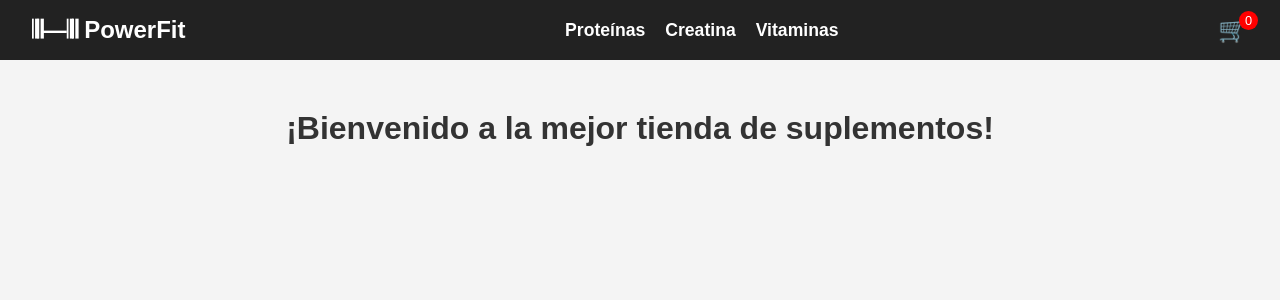
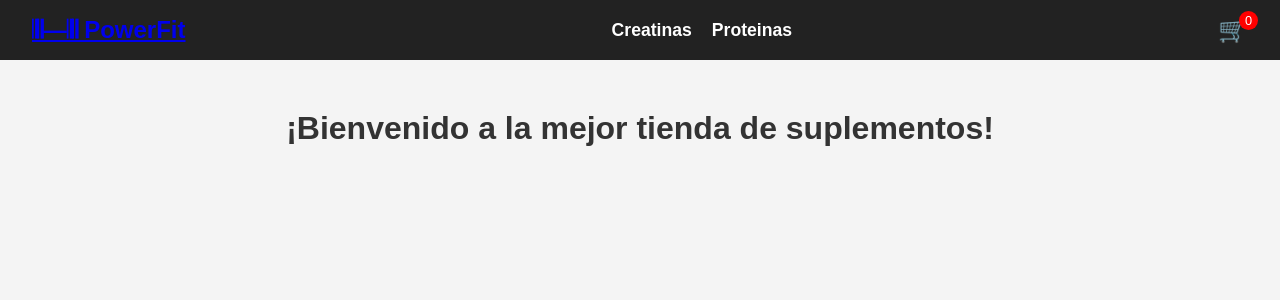
Before and after one commit to JoacoSperatti/Proyecto-React, a React (Vite) app: page / in a window 1280 px wide. Shown: the top 300 px of the page. Built offline with nearby package versions, Linux system fonts and the light colour scheme; the HTML template or start-up script is replaced by a standard one.

Commit message:
2da entrega parte 1

```diff
--- a/package.json
+++ b/package.json
@@ -12,7 +12,9 @@
   "dependencies": {
     "lucide-react": "^0.554.0",
     "react": "^19.2.0",
-    "react-dom": "^19.2.0"
+    "react-dom": "^19.2.0",
+    "react-router": "^7.11.0",
+    "react-router-dom": "^7.12.0"
   },
   "devDependencies": {
     "@eslint/js": "^9.39.1",
--- a/src/App.jsx
+++ b/src/App.jsx
@@ -1,13 +1,34 @@
-import NavBar from './components/NavBar';
-import ItemListContainer from './components/ItemListContainer';
-import './App.css';
+import "./App.css";
+import ItemDetailContainer from "./components/ItemDetailContainer";
+import ItemListContainer from "./components/ItemListContainer";
+import NavBar from "./components/NavBar";
+import { BrowserRouter, Routes, Route, Link } from "react-router";
 
 function App() {
   return (
-    <div className="App">
+    <BrowserRouter>
       <NavBar />
+
       <ItemListContainer greeting="¡Bienvenido a la mejor tienda de suplementos!" />
-    </div>
+
+      <Routes>
+        <Route path="/" element={<ItemListContainer />} />
+
+        <Route path="/category/:categoryID" element={<ItemListContainer />} />
+        <Route path="/product/:itemID" element={<ItemDetailContainer />} />
+
+        <Route
+          path="*"
+          element={
+            <div>
+              <h1>404: Page not found</h1>
+              <Link to="/">Regresar al home</Link>
+              {/* <a href="/"> */}
+            </div>
+          }
+        />
+      </Routes>
+    </BrowserRouter>
   );
 }
 
--- /dev/null
+++ b/src/components/ItemCount.jsx
@@ -0,0 +1,37 @@
+import { useState, useEffect } from "react"
+
+export default function ItemCount(){
+  const [count, setCount] = useState(1);
+
+  console.log("1. Montaje -> Carga/render inicial en el DOM")
+  console.log("2. Actualizacion de ItemCount")
+  // ? 3. Desmontaje -> Eliminamos el componente del DOM
+
+  useEffect( () =>{
+    // efecto de Montaje
+    console.log("🔴Petición de datos a la base de datos")
+    return () => { console.log("Tarea de desmontaje")}
+  }, []); // array de depenencias
+
+
+  function handleResta(){
+    // Antes de calcular, validamos si llegamos al mínimo (2)
+    setCount(count - 1);
+  }
+
+  function handleSuma(){
+    // Antes de calcular, validamos si llegamos al máx
+      setCount(count + 1);
+  }
+
+  return (
+    <div>
+    <div>
+        <button onClick={ handleResta }>-</button>
+        <span>{count}</span>
+        <button onClick={ handleSuma }>+</button>
+    </div>
+    <button>Agregar al carrito</button>
+    </div>
+  )
+}
--- /dev/null
+++ b/src/components/ItemDetailContainer.jsx
@@ -0,0 +1,28 @@
+import { useParams } from 'react-router'
+import ItemCount from './ItemCount'
+import { useEffect, useState } from 'react';
+import { getItemData } from '../data/mockService';
+
+function ItemDetailContainer(){
+  const { itemID } = useParams();
+
+  const [product, setProduct] = useState({});
+
+  useEffect( () => {
+    getItemData(itemID).then( response => setProduct(response))
+  }, [])
+
+
+  return(
+   <section>
+    <h2>{product.title}</h2>
+    <hr/>
+    <img src={product.img} alt={product.title}></img>
+    <p>{product.description}</p>
+    <h4>$ {product.price}</h4>
+    <ItemCount/>
+  </section>
+  )
+}
+
+export default ItemDetailContainer
--- a/src/components/NavBar.jsx
+++ b/src/components/NavBar.jsx
@@ -1,19 +1,22 @@
 import CartWidget from "./CartWidget";
+import { NavLink } from "react-router";
+export default function NavBar() {
+  return (
+    <nav className="navbar">
 
-const NavBar = () => {
-    return (
-        <nav className="navbar">
-            <div className="navbar-logo">
-                <h2>𝄂𝄂—𝄂𝄂 PowerFit</h2>
-            </div>
-            <ul className="navbar-links">
-                <li><a href="#">Proteínas</a></li>
-                <li><a href="#">Creatina</a></li>
-                <li><a href="#">Vitaminas</a></li>
-            </ul>
-            <CartWidget />
-        </nav>
-    );
-};
+      <NavLink to="/">
+        <h2>𝄂𝄂—𝄂𝄂 PowerFit</h2>
+      </NavLink>
 
-export default NavBar;
+      <ul className="navbar-links">
+        <li><NavLink to="/category/Creatinas">Creatinas</NavLink></li>
+        <li><NavLink to="/category/Proteinas">Proteinas</NavLink></li>
+      </ul>
+
+      <div className="cart-widget">
+         <CartWidget />
+      </div>
+
+    </nav>
+  );
+}
--- /dev/null
+++ b/src/data/mockService.js
@@ -0,0 +1,32 @@
+import products from "./products"
+
+const miPromise = new Promise( (resolve,reject) => {
+    console.log("Iniciando promesa...")
+    setTimeout( () => { resolve("Promise terminada") }, 1000)
+} )
+
+
+function getData(){
+  const promiseData = new Promise( (resolve,reject) => {
+    console.log("Solicitando datos a la Base de datos")
+    setTimeout( () => { resolve(products) }, 1500)
+  })
+  return promiseData
+}
+
+export function getItemData(itemID){
+   const promiseData = new Promise( (resolve,reject) => {
+      const itemRequested = products.find( (item) => item.id === Number(itemID) )
+      setTimeout( () => resolve(itemRequested), 1000)
+  })
+  return promiseData
+}
+
+export function getCategoryData(categoryID){
+  return new Promise( (resolve) => {
+    const itemsCategory = products.filter( item => item.category === categoryID)
+    setTimeout( () => {resolve(itemsCategory)}, 1500)
+  })
+}
+
+export default getData;
--- /dev/null
+++ b/src/data/products.js
@@ -0,0 +1,22 @@
+const products = [
+  {
+    "id": 1,
+    "title": "Creatina Monohidrato Eeuu Star Nutrition DoyPack X 300g",
+    "price": 26.475,
+    "category": "Creatina",
+    "stock": 15,
+    "img": "https://acdn-us.mitiendanube.com/stores/003/189/220/products/creatina-monohidrato-gentech-x-500g-25-1580d3c64c57fd470517573427789087-1024-1024.webp",
+    "description": "La creatina micronizada es la unión de tres aminoácidos que ofrece mayores ventajas que la creatina normal, mejorando su asimilación. La creatina monohidrato es recomendada durante un plan de entrenamiento para aumentar la fuerza, resistencia y recuperación."
+  },
+  {
+    "id": 2,
+    "title": "Whey Protein True Made Ena Varios Sabores X 2,05 Lbs",
+    "price": 53.200,
+    "category": "Proteina",
+    "stock": 10,
+    "img": "https://acdn-us.mitiendanube.com/stores/003/189/220/products/creatina-monohidrato-gentech-x-500g-15-d053bce77d4637276f17573421694664-640-0.webp",
+    "description": "Whey Protein Isolate (WPI) es la forma más pura de proteína de suero que existe actualmente. Al sumarla a nuestra fórmula clásica (WPC + WPI) elevamos el estándar de calidad, asegurándote un mejor producto en cada scoop para que logres la performance que buscas."
+  }
+]
+
+export default products
```
Also changed, not shown: 1 other file (tests, documents, lock files or other folders).
